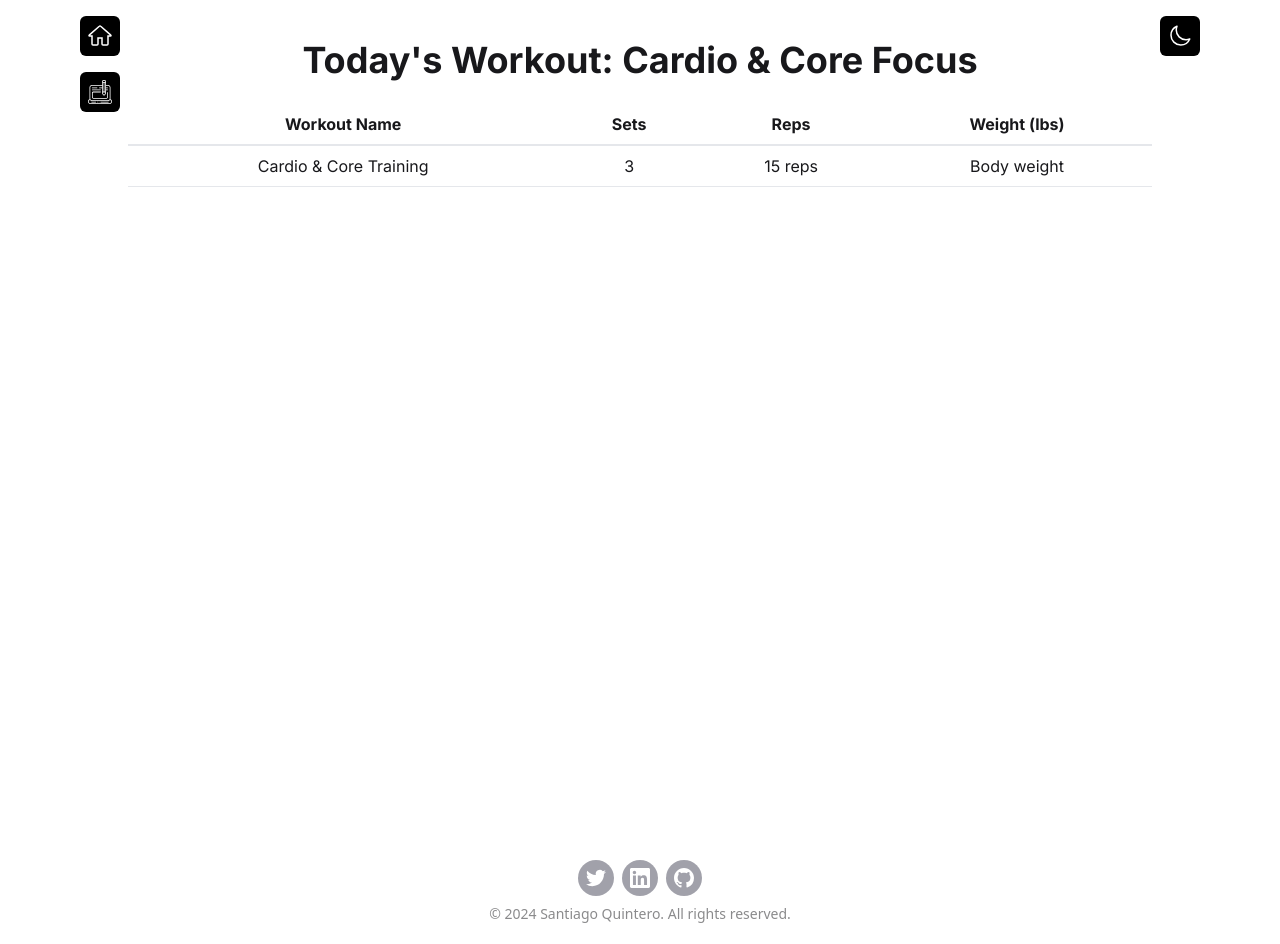
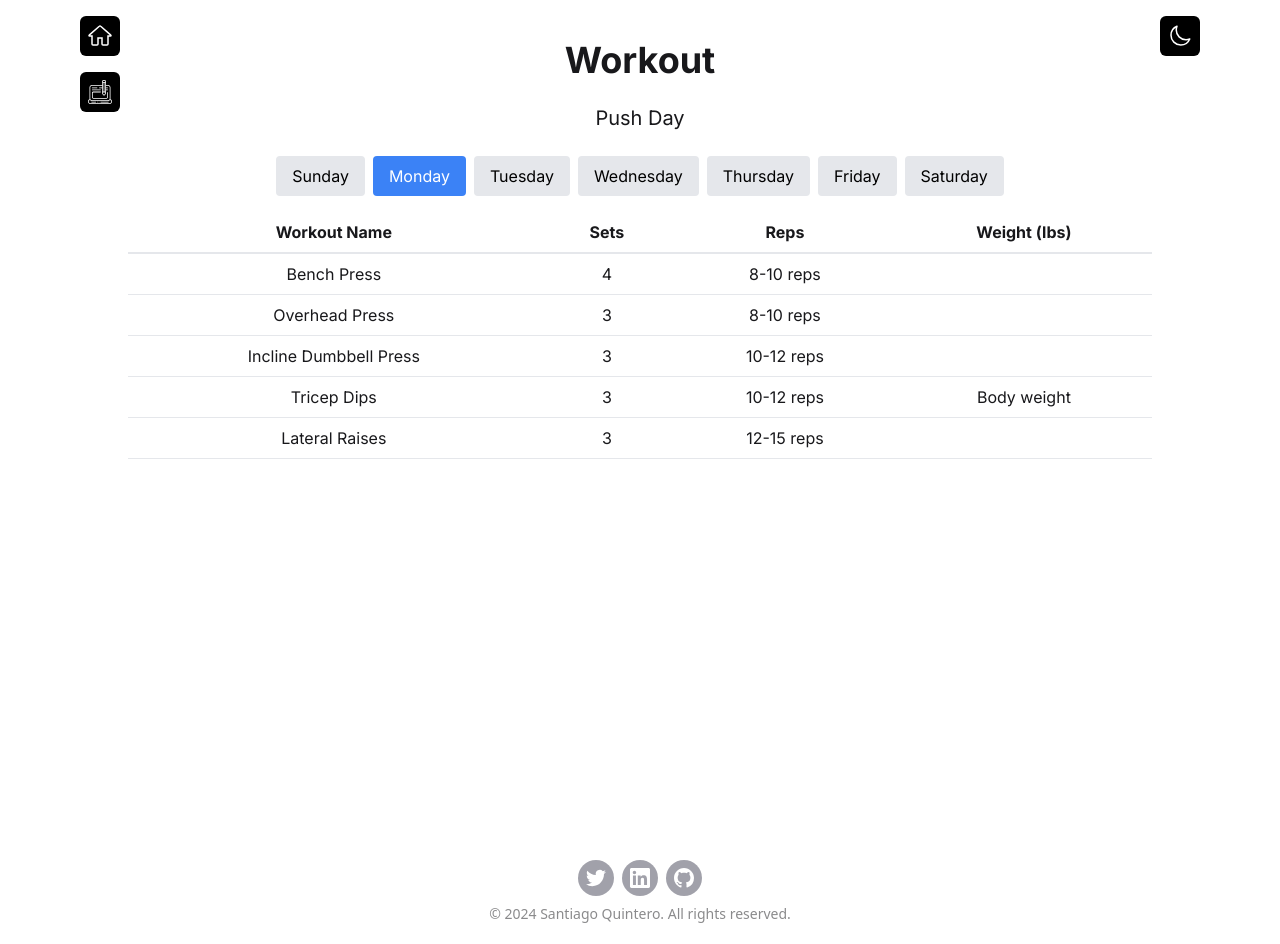
Before and after one commit to QuinteroSantiago/santiago-quintero-quiroga-portfolio, a React (Vite) app: page /workout in a window 1280 px wide. Built offline with nearby package versions, Linux system fonts and the light colour scheme; a web font is replaced by a local one.

Commit message:
Add workout routine

```diff
--- /dev/null
+++ b/src/data/workouts.js
@@ -0,0 +1,223 @@
+export default {
+    'Monday': {
+        title: 'Push Day',
+        exercises: [
+            {
+                name: 'Bench Press',
+                sets: '4',
+                reps: '8-10 reps',
+                weight: ''
+            },
+            {
+                name: 'Overhead Press',
+                sets: '3',
+                reps: '8-10 reps',
+                weight: ''
+            },
+            {
+                name: 'Incline Dumbbell Press',
+                sets: '3',
+                reps: '10-12 reps',
+                weight: ''
+            },
+            {
+                name: 'Tricep Dips',
+                sets: '3',
+                reps: '10-12 reps',
+                weight: 'Body weight'
+            },
+            {
+                name: 'Lateral Raises',
+                sets: '3',
+                reps: '12-15 reps',
+                weight: ''
+            }
+        ]
+    },
+    'Tuesday': {
+        title: 'Pull Day',
+        exercises: [
+            {
+                name: 'Pull-Ups',
+                sets: '3',
+                reps: 'AMRAP',
+                weight: 'Body weight'
+            },
+            {
+                name: 'Barbell Rows',
+                sets: '4',
+                reps: '8-10 reps',
+                weight: ''
+            },
+            {
+                name: 'Face Pulls',
+                sets: '3',
+                reps: '12-15 reps',
+                weight: ''
+            },
+            {
+                name: 'Hammer Curls',
+                sets: '3',
+                reps: '10-12 reps',
+                weight: ''
+            },
+            {
+                name: 'Bicep Curls',
+                sets: '3',
+                reps: '10-12 reps',
+                weight: ''
+            }
+        ]
+    },
+    'Wednesday': {
+        title: 'Legs Day',
+        exercises: [
+            {
+                name: 'Squats',
+                sets: '4',
+                reps: '8-10 reps',
+                weight: ''
+            },
+            {
+                name: 'Leg Press',
+                sets: '3',
+                reps: '10-12 reps',
+                weight: ''
+            },
+            {
+                name: 'Romanian Deadlifts',
+                sets: '3',
+                reps: '8-10 reps',
+                weight: ''
+            },
+            {
+                name: 'Calf Raises',
+                sets: '4',
+                reps: '12-15 reps',
+                weight: ''
+            },
+            {
+                name: 'Leg Curls',
+                sets: '3',
+                reps: '10-12 reps',
+                weight: ''
+            }
+        ]
+    },
+    'Thursday': {
+        title: 'Push Day',
+        exercises: [
+            {
+                name: 'Dumbbell Bench Press',
+                sets: '4',
+                reps: '8-10 reps',
+                weight: ''
+            },
+            {
+                name: 'Arnold Press',
+                sets: '3',
+                reps: '8-10 reps',
+                weight: ''
+            },
+            {
+                name: 'Cable Flyes',
+                sets: '3',
+                reps: '10-12 reps',
+                weight: ''
+            },
+            {
+                name: 'Skull Crushers',
+                sets: '3',
+                reps: '10-12 reps',
+                weight: ''
+            },
+            {
+                name: 'Overhead Tricep Extension',
+                sets: '3',
+                reps: '12-15 reps',
+                weight: ''
+            }
+        ]
+    },
+    'Friday': {
+        title: 'Pull Day',
+        exercises: [
+            {
+                name: 'Hexbar Deadlift',
+                sets: '4',
+                reps: '6-8 reps',
+                weight: ''
+            },
+            {
+                name: 'Lat Pulldowns',
+                sets: '3',
+                reps: '8-10 reps',
+                weight: ''
+            },
+            {
+                name: 'Seated Cable Rows',
+                sets: '3',
+                reps: '10-12 reps',
+                weight: ''
+            },
+            {
+                name: 'Preacher Curls',
+                sets: '3',
+                reps: '10-12 reps',
+                weight: ''
+            },
+            {
+                name: 'Reverse Curls',
+                sets: '3',
+                reps: '12-15 reps',
+                weight: ''
+            }
+        ]
+    },
+    'Saturday': {
+        title: 'Legs Day',
+        exercises: [
+            {
+                name: 'Front Squats',
+                sets: '4',
+                reps: '8-10 reps',
+                weight: ''
+            },
+            {
+                name: 'Walking Lunges',
+                sets: '3',
+                reps: '12-15 reps per leg',
+                weight: ''
+            },
+            {
+                name: 'Hexbar Deadlifts',
+                sets: '3',
+                reps: '10 reps',
+                weight: ''
+            },
+            {
+                name: 'Standing Calf Raises',
+                sets: '4',
+                reps: '12-15 reps',
+                weight: ''
+            },
+            {
+                name: 'Leg Extensions',
+                sets: '3',
+                reps: '12-15 reps',
+                weight: ''
+            }
+        ]
+    },
+    'Sunday': {
+        title: 'The Lord\'s Day',
+        exercises: [
+            {
+                name: 'Rest & Recovery',
+                sets: '',
+                reps: '',
+                weight: ''
+            }
+        ]
+    }
+};
--- a/src/pages/Workout.jsx
+++ b/src/pages/Workout.jsx
@@ -1,131 +1,31 @@
-import React from 'react';
-
-const workouts = {
-    'Monday': {
-        title: 'Cardio & Core Focus',
-        exercises: [
-            {
-                name: 'Cardio & Core Training',
-                sets: '3',
-                reps: '15 reps',
-                weight: 'Body weight'
-            }
-        ]
-    },
-    'Tuesday': {
-        title: 'Upper Body Strength',
-        exercises: [
-            {
-                name: 'Bench Press',
-                sets: '4',
-                reps: '10 reps',
-                weight: '50 lbs'
-            },
-            {
-                name: 'Shoulder Press',
-                sets: '3',
-                reps: '12 reps',
-                weight: '30 lbs'
-            }
-        ]
-    },
-    'Wednesday': {
-        title: 'Flexibility and Strength',
-        exercises: [
-            {
-                name: 'Yoga & Stretching',
-                sets: 'N/A',
-                reps: '30 minutes',
-                weight: 'N/A'
-            },
-            {
-                name: 'Bicep Curl',
-                sets: '3',
-                reps: '10 reps',
-                weight: '15 lbs'
-            }
-        ]
-    },
-    'Thursday': {
-        title: 'Flexibility and Strength',
-        exercises: [
-            {
-                name: 'Yoga & Stretching',
-                sets: 'N/A',
-                reps: '30 minutes',
-                weight: 'N/A'
-            },
-            {
-                name: 'Bicep Curl',
-                sets: '3',
-                reps: '10 reps',
-                weight: '15 lbs'
-            }
-        ]
-    },
-    'Friday': {
-        title: 'Flexibility and Strength',
-        exercises: [
-            {
-                name: 'Yoga & Stretching',
-                sets: 'N/A',
-                reps: '30 minutes',
-                weight: 'N/A'
-            },
-            {
-                name: 'Bicep Curl',
-                sets: '3',
-                reps: '10 reps',
-                weight: '15 lbs'
-            }
-        ]
-    },
-    'Saturday': {
-        title: 'Flexibility and Strength',
-        exercises: [
-            {
-                name: 'Yoga & Stretching',
-                sets: 'N/A',
-                reps: '30 minutes',
-                weight: 'N/A'
-            },
-            {
-                name: 'Bicep Curl',
-                sets: '3',
-                reps: '10 reps',
-                weight: '15 lbs'
-            }
-        ]
-    },
-    'Sunday': {
-        title: 'Flexibility and Strength',
-        exercises: [
-            {
-                name: 'Yoga & Stretching',
-                sets: 'N/A',
-                reps: '30 minutes',
-                weight: 'N/A'
-            },
-            {
-                name: 'Bicep Curl',
-                sets: '3',
-                reps: '10 reps',
-                weight: '15 lbs'
-            }
-        ]
-    }
-};
+import React, { useState } from 'react';
+import workouts from '../data/workouts';
 
 function Workout() {
     const today = new Date();
     const dayName = today.toLocaleDateString('en-US', { weekday: 'long' });
-    const workoutPlan = workouts[dayName];
+    const [selectedDay, setSelectedDay] = useState(dayName);
+    const workoutPlan = workouts[selectedDay];
+
+    const daysOfWeek = ['Sunday', 'Monday', 'Tuesday', 'Wednesday', 'Thursday', 'Friday', 'Saturday'];
 
     return (
         <div className="min-h-screen font-inter">
             <div className="max-w-5xl w-11/12 mx-auto">
                 <div className="text-center mt-10">
-                    <h1 className="text-4xl font-bold mb-6">Today's Workout: {workoutPlan.title}</h1>
+                    <h1 className="text-4xl font-bold mb-6">Workout</h1>
+                    <h2 className="text-xl mb-6">{workoutPlan.title}</h2>
+                    <div className="flex justify-center space-x-2 mb-4">
+                        {daysOfWeek.map(day => (
+                            <button
+                                key={day}
+                                className={`px-4 py-2 rounded ${day === selectedDay ? 'bg-blue-500 text-white' : 'bg-gray-200 text-black'}`}
+                                onClick={() => setSelectedDay(day)}
+                            >
+                                {day}
+                            </button>
+                        ))}
+                    </div>
                     <div className="mt-4">
                         <table className="mx-auto w-full mt-4 border-collapse">
                             <thead>
```
